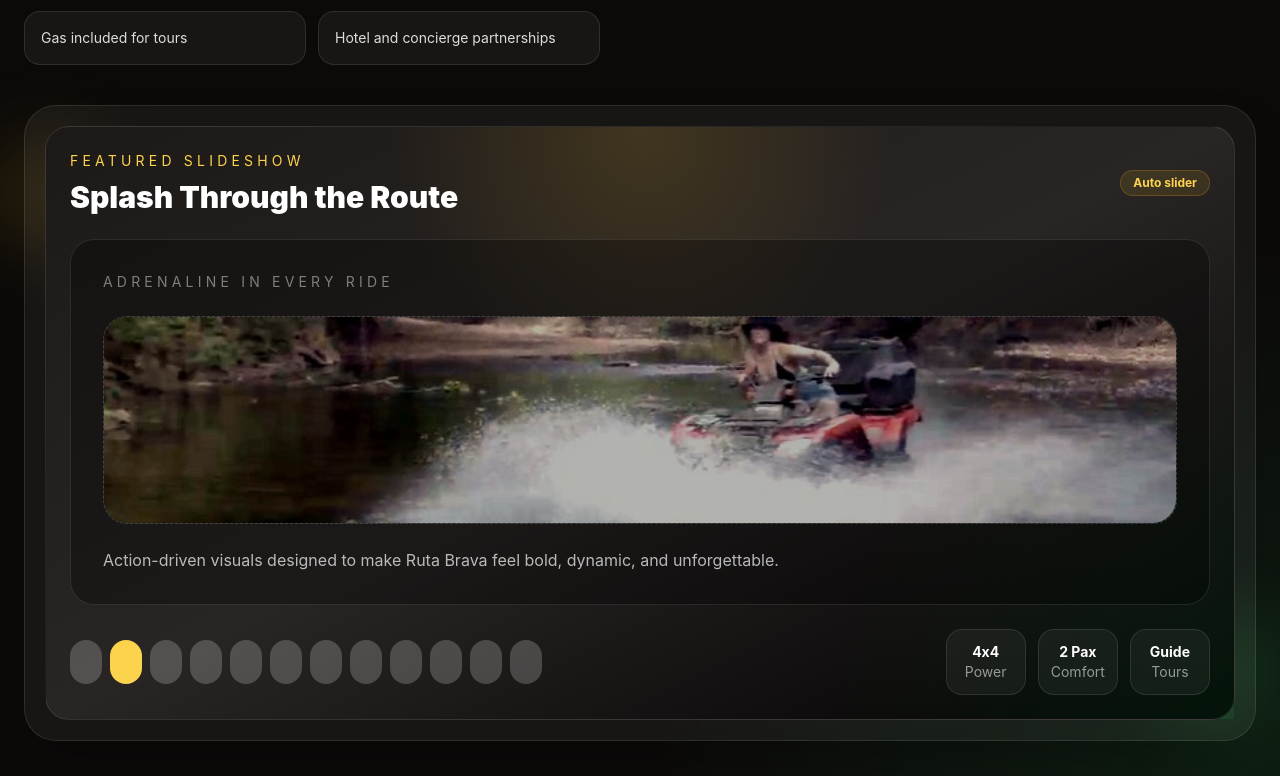
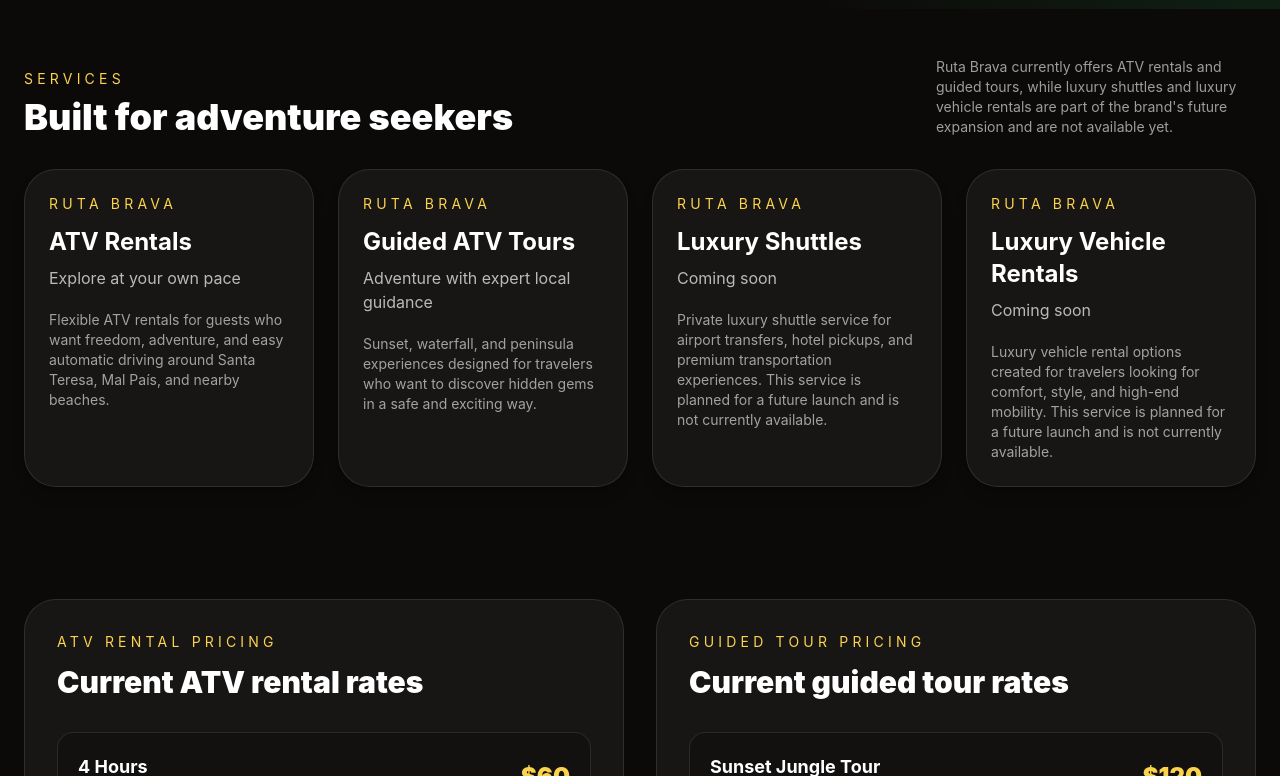
Before and after one commit to pinguideloestesacr-max/ruta-brava-website, a Next.js app: page / in a window 1280 px wide. Shown: the part 844-1620 px from the top of the page. Built offline with nearby package versions, Linux system fonts and the light colour scheme.

Commit message:
Remove hero slideshow and enhance hero text with more compelling content

```diff
--- a/app/page.js
+++ b/app/page.js
@@ -55,7 +55,6 @@
     comments: '',
   });
   const [submissionState, setSubmissionState] = useState('idle');
-  const [activeSlide, setActiveSlide] = useState(0);
   const [activeGalleryTab, setActiveGalleryTab] = useState('photos');
   const [mobileMenuOpen, setMobileMenuOpen] = useState(false);
   const totalFleet = 6;
@@ -305,81 +304,6 @@
     'Payments later: PayPal or Stripe integration connected to bookings table',
   ];
 
-  const heroSlides = [
-    {
-      src: '/images/ruta-brava-atv-river-action.jpg',
-      title: 'River Adventure',
-      subtitle: 'Pure action in the wild route',
-      description: 'High-impact water crossing moments that instantly communicate adventure and excitement.',
-    },
-    {
-      src: '/images/ruta-brava-atv-water-splash.jpg',
-      title: 'Splash Through the Route',
-      subtitle: 'Adrenaline in every ride',
-      description: 'Action-driven visuals designed to make Ruta Brava feel bold, dynamic, and unforgettable.',
-    },
-    {
-      src: '/images/ruta-brava-atv-group-river.jpg',
-      title: 'Guided Group Experience',
-      subtitle: 'Adventure shared with friends',
-      description: 'Showcases guided experiences, group energy, and scenic river routes in Santa Teresa and Mal País.',
-    },
-    {
-      src: '/images/ruta-brava-atv-road-tour.jpg',
-      title: 'Road Tour Moments',
-      subtitle: 'More than jungle trails',
-      description: 'Highlights route variety and gives the brand a broader premium mobility feel.',
-    },
-    {
-      src: '/images/ruta-brava-atv-jungle-trail.jpg',
-      title: 'Jungle Trails',
-      subtitle: 'Deep nature, premium adventure',
-      description: 'The tropical route experience with a stronger editorial and destination-driven aesthetic.',
-    },
-    {
-      src: '/images/ruta-brava-happy-rider-closeup.jpg',
-      title: 'Happy Riders',
-      subtitle: 'Real smiles, real memories',
-      description: 'Close-up emotion shots that help future guests imagine themselves living the experience.',
-    },
-    {
-      src: '/images/ruta-brava-happy-rider-2.jpg',
-      title: 'Adventure You Can Feel',
-      subtitle: 'Lifestyle meets adrenaline',
-      description: 'Human-centered storytelling that balances the rugged route with a clean luxury feel.',
-    },
-    {
-      src: '/images/ruta-brava-atv-beach.jpg',
-      title: 'Beachfront Route',
-      subtitle: 'Santa Teresa energy',
-      description: 'Ocean-facing visuals that connect Ruta Brava with the destination and elevate brand perception.',
-    },
-    {
-      src: '/images/ruta-brava-ocean-view-experience.jpg',
-      title: 'Ocean View Moments',
-      subtitle: 'More than a rental, a memory',
-      description: 'Editorial lifestyle imagery that positions the experience as aspirational and share-worthy.',
-    },
-    {
-      src: '/images/ruta-brava-sunset-tour.jpg',
-      title: 'Sunset Tour',
-      subtitle: 'Golden-hour unforgettable rides',
-      description: 'Scenic ending visuals that add emotional depth and premium tour appeal.',
-    },
-    {
-      src: '/images/ruta-brava-brand-flag.jpg',
-      title: 'Ruta Brava Brand Presence',
-      subtitle: 'Confidence in every booking',
-      description: 'Branding visuals help communicate credibility, professionalism, and a stronger company identity.',
-    },
-    {
-      src: '/images/ruta-brava-group-lifestyle.jpg',
-      title: 'Lifestyle Experience',
-      subtitle: 'Travel, freedom, connection',
-      description: 'A final slide that reinforces what Ruta Brava really sells: a premium tropical experience.',
-    },
-  ];
-
   const galleryTabs = [
     { id: 'photos', label: 'Photos' },
     { id: 'videos', label: 'Videos' },
@@ -407,14 +331,6 @@
       { title: 'Group Experience Reel', type: 'Video', src: 'Add your video thumbnail here' },
     ],
   };
-
-  useEffect(() => {
-    const interval = setInterval(() => {
-      setActiveSlide((current) => (current + 1) % heroSlides.length);
-    }, 4000);
-
-    return () => clearInterval(interval);
-  }, [heroSlides.length]);
 
   return (
     <div className="min-h-screen bg-stone-950 text-white pb-24 md:pb-0">
@@ -469,124 +385,55 @@
             </div>
           )}
 
-          <div className="flex flex-col gap-10 py-20 md:flex-col md:py-24">
-            <div>
+          <div className="flex flex-col gap-10 py-20 md:py-24 items-center text-center">
+            <div className="max-w-4xl">
               <span className="inline-flex rounded-full border border-amber-400/30 bg-amber-400/10 px-4 py-1 text-xs font-semibold uppercase tracking-[0.25em] text-amber-300">
-                ATV Rentals & Tours · Santa Teresa
+                ATV Rentals & Tours · Santa Teresa & Mal País
               </span>
               <h1 className="mt-6 text-5xl font-black uppercase leading-none tracking-tight md:text-7xl">
-                The wild route starts here.
+                The Ultimate ATV Adventure Awaits
               </h1>
-              <p className="mt-6 max-w-full sm:max-w-xl text-lg text-white/75">
-                Ruta Brava offers ATV rentals and guided adventure tours in Santa Teresa and Mal País, with luxury shuttles and luxury vehicle rentals planned as upcoming services that are not yet available.
+              <p className="mt-6 max-w-3xl mx-auto text-lg text-white/75">
+                Experience the thrill of Costa Rica's wild routes with premium Honda TRX420 ATVs. From river crossings to jungle trails, guided tours to self-drive rentals – your adventure starts here. Gas included, expert guides, and unforgettable memories guaranteed.
               </p>
-              <div className="mt-8 flex flex-col gap-3 sm:gap-4">
+              <div className="mt-8 flex flex-col gap-3 sm:flex-row sm:justify-center">
                 <a
                   href="#booking"
                   className="rounded-2xl bg-amber-400 px-6 sm:px-8 py-4 sm:py-5 text-center font-bold text-stone-950 shadow-lg shadow-amber-400/20 transition hover:scale-[1.02] active:scale-[0.98] min-h-[48px] sm:min-h-[52px] flex items-center justify-center"
                 >
-                  Check availability
+                  Check Availability Now
                 </a>
                 <a
                   href="https://wa.me/50683898404"
                   className="rounded-2xl bg-amber-400 px-6 sm:px-8 py-4 sm:py-5 text-center font-bold text-stone-950 shadow-lg shadow-amber-400/20 transition hover:scale-[1.02] active:scale-[0.98] min-h-[48px] sm:min-h-[52px] flex items-center justify-center"
                 >
-                  Book on WhatsApp
+                  Book via WhatsApp
                 </a>
                 <a
                   href="#hotel-partners"
                   className="rounded-2xl border border-white/15 bg-white/5 px-6 sm:px-8 py-4 sm:py-5 text-center font-semibold transition hover:bg-white/10 active:bg-white/20 min-h-[48px] sm:min-h-[52px] flex items-center justify-center"
                 >
-                  For Hotels & Villas
+                  For Hotels & Partners
                 </a>
               </div>
-              <div className="mb-6 rounded-3xl border border-white/10 bg-white/5 p-5 text-center text-sm text-white/80 sm:hidden">
-                <p className="font-semibold text-white">Reserva rápido desde tu celular</p>
-                <p className="mt-2 text-xs text-white/60">Selecciona fecha, hora y cantidad para ver disponibilidad al instante.</p>
+              <div className="mb-6 rounded-3xl border border-white/10 bg-white/5 p-5 text-center text-sm text-white/80 sm:hidden mt-6">
+                <p className="font-semibold text-white">Instant Booking from Your Phone</p>
+                <p className="mt-2 text-xs text-white/60">Select date, time, and ATV quantity to check real-time availability.</p>
                 <div className="mt-4 grid gap-3">
                   <a href="#booking" className="rounded-2xl bg-amber-400 px-5 py-3 text-sm font-bold text-stone-950 transition hover:scale-[1.02]">
-                    Reservar ahora
+                    Book Now
                   </a>
                   <a href="https://wa.me/50683898404" className="rounded-2xl border border-white/15 bg-black/20 px-5 py-3 text-sm font-semibold text-white transition hover:bg-white/10">
-                    Reservar por WhatsApp
+                    WhatsApp Booking
                   </a>
                 </div>
               </div>
-              <div className="mt-4 grid grid-cols-2 gap-2 sm:gap-3 text-xs sm:text-sm md:max-w-xl">
+              <div className="mt-8 grid grid-cols-2 gap-3 sm:grid-cols-3 md:grid-cols-6 text-xs sm:text-sm">
                 {highlights.map((item) => (
-                  <div key={item} className="rounded-2xl border border-white/10 bg-white/5 p-3 sm:p-4 text-white/85">
+                  <div key={item} className="rounded-2xl border border-white/10 bg-white/5 p-3 sm:p-4 text-white/85 text-center">
                     {item}
                   </div>
                 ))}
-              </div>
-            </div>
-
-            <div className="relative">
-              <div className="absolute -left-6 top-10 h-24 w-24 rounded-full bg-amber-400/20 blur-2xl" />
-              <div className="absolute -right-2 bottom-6 h-24 w-24 rounded-full bg-green-400/20 blur-2xl" />
-              <div className="relative overflow-hidden rounded-[2rem] border border-white/10 bg-white/5 p-5 shadow-2xl backdrop-blur">
-                <div className="relative min-h-[340px] md:min-h-[460px] rounded-[1.5rem] border border-white/10 bg-gradient-to-br from-stone-900 via-stone-800 to-black p-6">
-                  <div className="absolute inset-0 bg-[radial-gradient(circle_at_top,rgba(251,191,36,0.14),transparent_30%),radial-gradient(circle_at_bottom_right,rgba(34,197,94,0.10),transparent_30%)]" />
-                  <div className="relative flex h-full flex-col justify-between">
-                    <div className="flex items-center justify-between gap-4">
-                      <div>
-                        <p className="text-sm uppercase tracking-[0.3em] text-amber-300">Featured Slideshow</p>
-                        <h2 className="mt-2 text-3xl font-black">{heroSlides[activeSlide].title}</h2>
-                      </div>
-                      <div className="rounded-full border border-amber-400/20 bg-amber-400/10 px-3 py-1 text-xs font-bold text-amber-300">
-                        Auto slider
-                      </div>
-                    </div>
-
-                    <div className="mt-6 flex-1 rounded-[1.5rem] border border-white/10 bg-black/30 p-8">
-                      <div className="flex h-full flex-col justify-between">
-                        <div>
-                          <p className="text-sm uppercase tracking-[0.3em] text-white/45">{heroSlides[activeSlide].subtitle}</p>
-                          <div className="mt-6 flex h-48 sm:h-52 items-center justify-center rounded-[1.5rem] border border-dashed border-white/15 bg-white/5 text-center text-white/35">
-                            <div className="relative h-full w-full">
-                              <Image
-                                src={heroSlides[activeSlide].src}
-                                alt={heroSlides[activeSlide].title}
-                                fill
-                                className="rounded-[1.5rem] object-cover"
-                                priority
-                              />
-                              <div className="absolute inset-0 bg-black/30 rounded-[1.5rem]" />
-                            </div>
-                          </div>
-                        </div>
-                        <p className="mt-6 text-white/70">{heroSlides[activeSlide].description}</p>
-                      </div>
-                    </div>
-
-                    <div className="mt-6 flex items-center justify-between gap-4">
-                      <div className="flex gap-2">
-                        {heroSlides.map((slide, index) => (
-                          <button
-                            key={slide.title}
-                            onClick={() => setActiveSlide(index)}
-                            className={`h-3 w-8 rounded-full transition ${index === activeSlide ? 'bg-amber-300' : 'bg-white/20'}`}
-                            aria-label={`Go to slide ${index + 1}`}
-                          />
-                        ))}
-                      </div>
-                      <div className="grid grid-cols-3 gap-3 text-center text-sm">
-                        <div className="rounded-2xl border border-white/10 bg-white/5 p-3">
-                          <p className="font-bold">4x4</p>
-                          <p className="text-white/55">Power</p>
-                        </div>
-                        <div className="rounded-2xl border border-white/10 bg-white/5 p-3">
-                          <p className="font-bold">2 Pax</p>
-                          <p className="text-white/55">Comfort</p>
-                        </div>
-                        <div className="rounded-2xl border border-white/10 bg-white/5 p-3">
-                          <p className="font-bold">Guide</p>
-                          <p className="text-white/55">Tours</p>
-                        </div>
-                      </div>
-                    </div>
-                  </div>
-                </div>
               </div>
             </div>
           </div>
```
